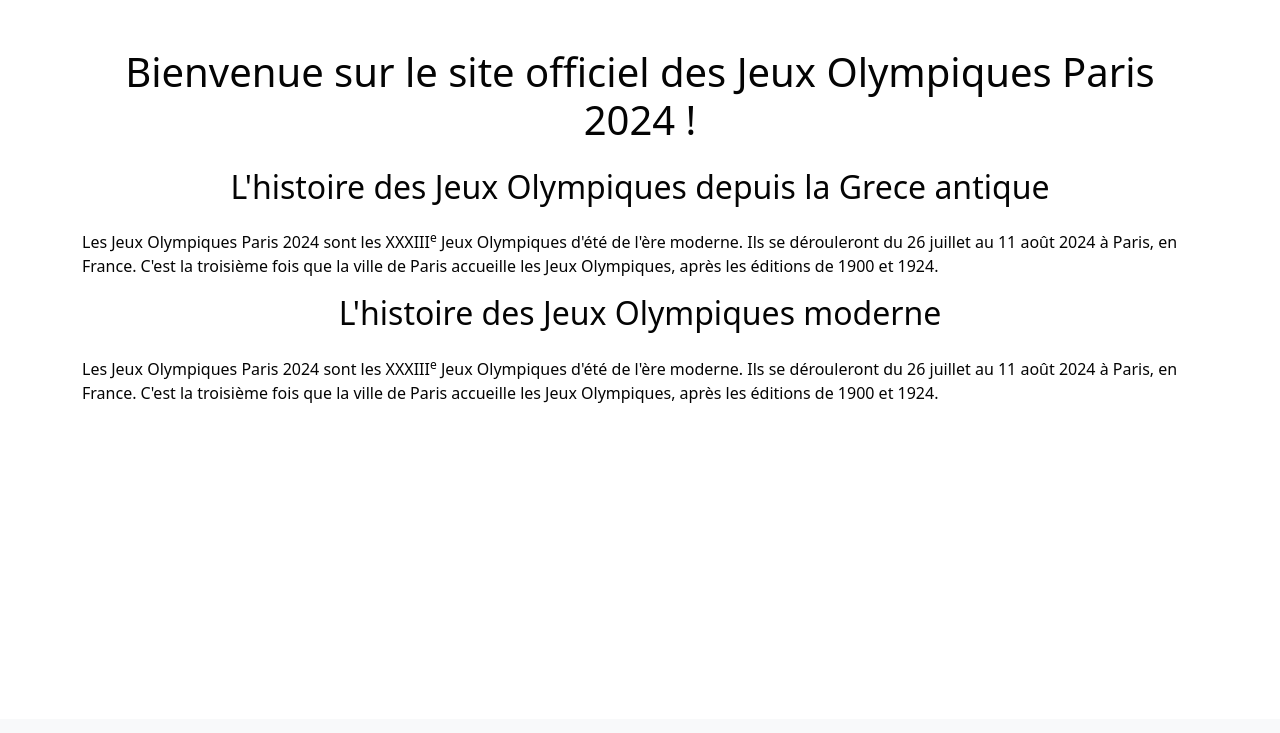
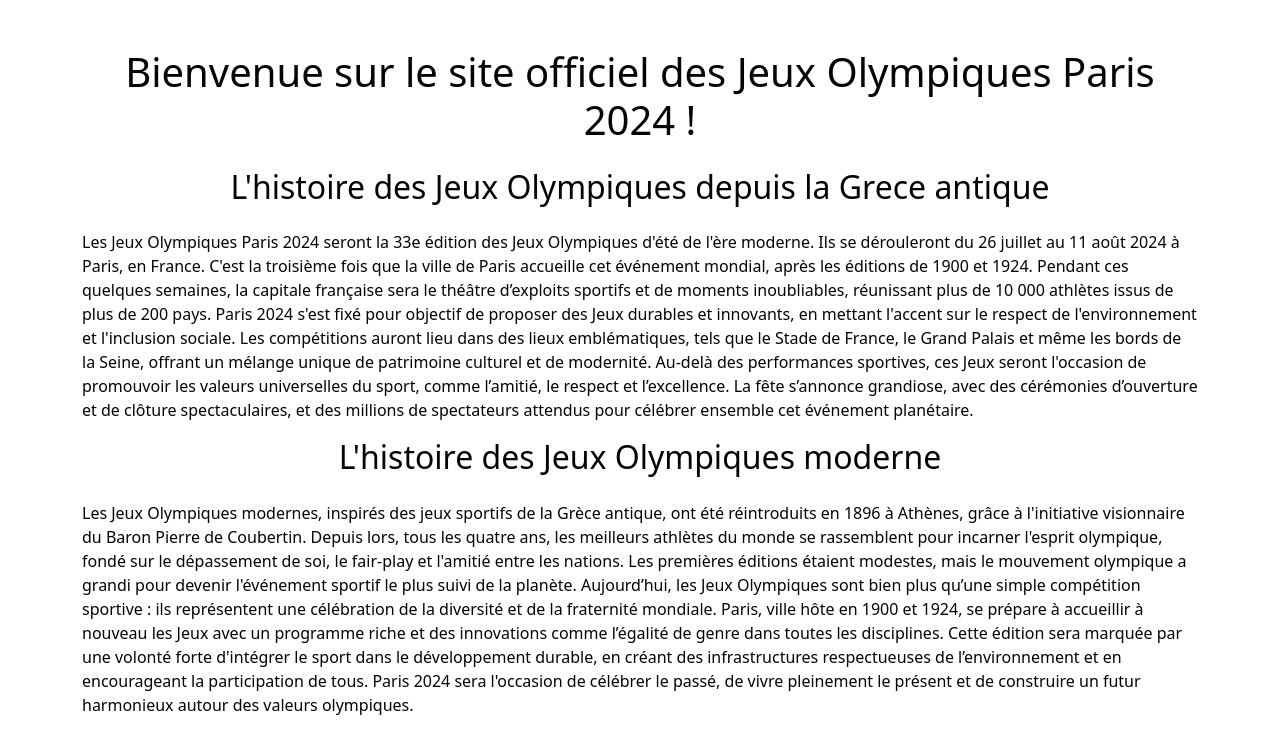
Before and after one commit to AntoineM25/JO_2024, a Django app: page / in a window 1280 px wide. Shown: the part 81-814 px from the top of the page. Before the commit the page ends 484 px from the top, so only its background shows below. Run offline with Django 5.2, Linux system fonts and the light colour scheme; parts of the project's set-up code (start-up, migrations or seed data) failed here and were passed over; some libraries are stand-ins or nearby versions.

Commit message:
Ajout de texte explicatif des JO sur la HP, ajout de texte explicatif des sports sur la page Sports

```diff
--- a/jo_projet/jo_app/templates/home.html
+++ b/jo_projet/jo_app/templates/home.html
@@ -4,8 +4,8 @@
 <div class="container mt-5">
     <h1 class="text-center mb-4">Bienvenue sur le site officiel des Jeux Olympiques Paris 2024 !</h1>
     <h2 class="text-center mb-4">L'histoire des Jeux Olympiques depuis la Grece antique</h2>
-    <p>Les Jeux Olympiques Paris 2024 sont les XXXIII<sup>e</sup> Jeux Olympiques d'été de l'ère moderne. Ils se dérouleront du 26 juillet au 11 août 2024 à Paris, en France. C'est la troisième fois que la ville de Paris accueille les Jeux Olympiques, après les éditions de 1900 et 1924.</p>
+    <p>Les Jeux Olympiques Paris 2024 seront la 33e édition des Jeux Olympiques d'été de l'ère moderne. Ils se dérouleront du 26 juillet au 11 août 2024 à Paris, en France. C'est la troisième fois que la ville de Paris accueille cet événement mondial, après les éditions de 1900 et 1924. Pendant ces quelques semaines, la capitale française sera le théâtre d’exploits sportifs et de moments inoubliables, réunissant plus de 10 000 athlètes issus de plus de 200 pays. Paris 2024 s'est fixé pour objectif de proposer des Jeux durables et innovants, en mettant l'accent sur le respect de l'environnement et l'inclusion sociale. Les compétitions auront lieu dans des lieux emblématiques, tels que le Stade de France, le Grand Palais et même les bords de la Seine, offrant un mélange unique de patrimoine culturel et de modernité. Au-delà des performances sportives, ces Jeux seront l'occasion de promouvoir les valeurs universelles du sport, comme l’amitié, le respect et l’excellence. La fête s’annonce grandiose, avec des cérémonies d’ouverture et de clôture spectaculaires, et des millions de spectateurs attendus pour célébrer ensemble cet événement planétaire.</p>
     <h2 class="text-center mb-4">L'histoire des Jeux Olympiques moderne</h2>
-    <p>Les Jeux Olympiques Paris 2024 sont les XXXIII<sup>e</sup> Jeux Olympiques d'été de l'ère moderne. Ils se dérouleront du 26 juillet au 11 août 2024 à Paris, en France. C'est la troisième fois que la ville de Paris accueille les Jeux Olympiques, après les éditions de 1900 et 1924.</p>
+    <p>Les Jeux Olympiques modernes, inspirés des jeux sportifs de la Grèce antique, ont été réintroduits en 1896 à Athènes, grâce à l'initiative visionnaire du Baron Pierre de Coubertin. Depuis lors, tous les quatre ans, les meilleurs athlètes du monde se rassemblent pour incarner l'esprit olympique, fondé sur le dépassement de soi, le fair-play et l'amitié entre les nations. Les premières éditions étaient modestes, mais le mouvement olympique a grandi pour devenir l'événement sportif le plus suivi de la planète. Aujourd’hui, les Jeux Olympiques sont bien plus qu’une simple compétition sportive : ils représentent une célébration de la diversité et de la fraternité mondiale. Paris, ville hôte en 1900 et 1924, se prépare à accueillir à nouveau les Jeux avec un programme riche et des innovations comme l’égalité de genre dans toutes les disciplines. Cette édition sera marquée par une volonté forte d'intégrer le sport dans le développement durable, en créant des infrastructures respectueuses de l’environnement et en encourageant la participation de tous. Paris 2024 sera l'occasion de célébrer le passé, de vivre pleinement le présent et de construire un futur harmonieux autour des valeurs olympiques.</p>
 </div>
 {% endblock %}
--- a/jo_projet/jo_app/views.py
+++ b/jo_projet/jo_app/views.py
@@ -247,16 +247,13 @@ def mes_commandes_view(request):
 # Vue pour télécharger le billet en PDF
 @login_required(login_url='connexion')
 def telecharger_billet_view(request, billet_id):
-    billet = get_object_or_404(GenerationTicket, id=billet_id)
-
-    # Construire l'URL absolue pour le QR code
+    billet = get_object_or_404(GenerationTicket, id=billet_id, ticket__utilisateur=request.user)
+    nom_fichier = f"Billet_{billet.ticket.sport.nom}_{billet.ticket.utilisateur.prenom}_{billet.ticket.utilisateur.nom}.pdf"
     qr_code_url = request.build_absolute_uri(billet.qr_code.url)
-
-    # Passer l'URL absolue au template
     html_string = render(request, 'billet_pdf.html', {'billet': billet, 'qr_code_url': qr_code_url}).content.decode('utf-8')
     html = HTML(string=html_string)
     response = HttpResponse(content_type='application/pdf')
-    response['Content-Disposition'] = f'attachment; filename="billet_{billet.id}.pdf"'
+    response['Content-Disposition'] = f'attachment; filename="{nom_fichier}"'
     html.write_pdf(response)
 
     return response
```
